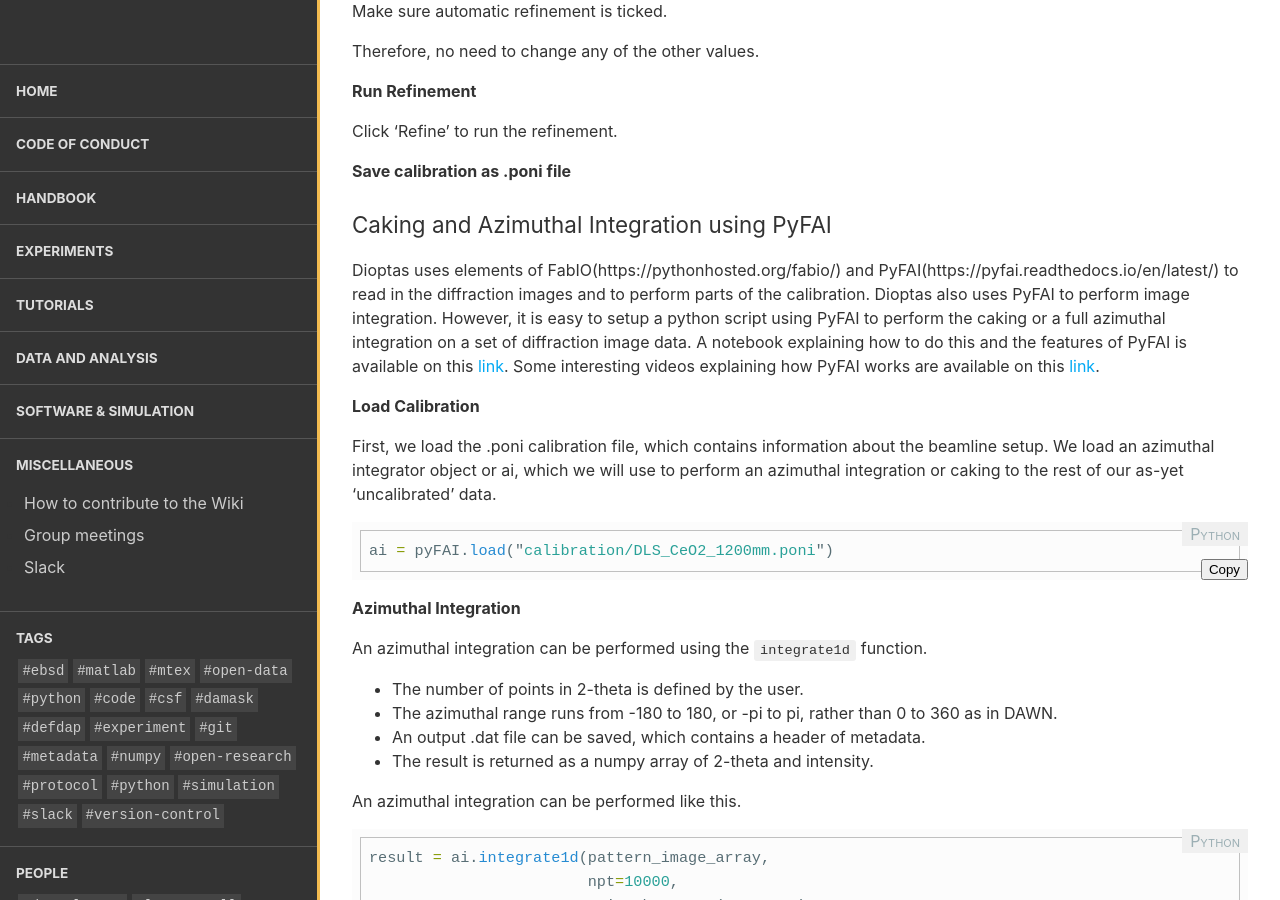
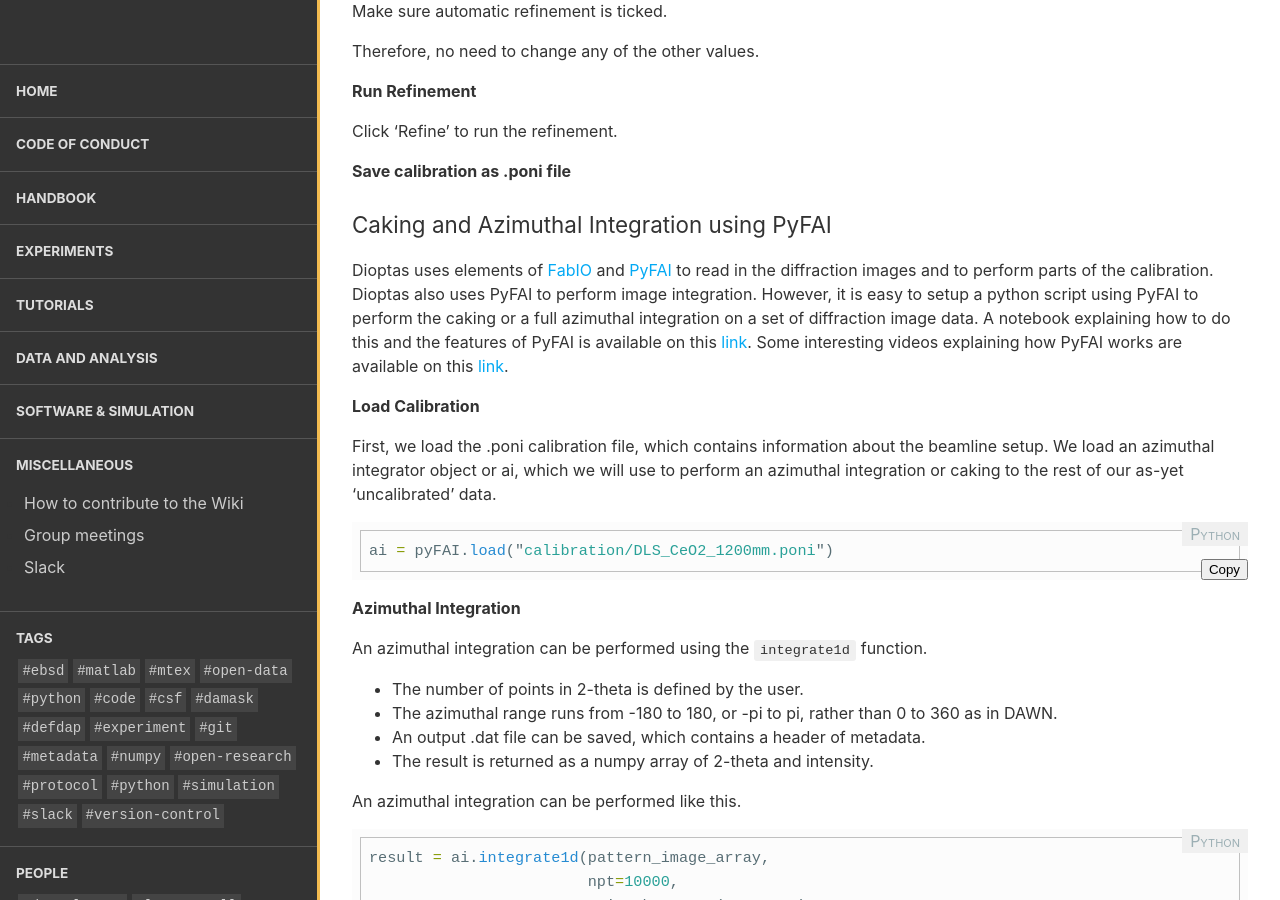
Before and after one commit to LightForm-group/wiki, a Jekyll site: the page built from collections/_tutorials/sxrd-caking-dioptas.md, in a window 1280 px wide and 900 px high, scrolled down 2176 px. Built offline with Jekyll 4.4.1, drawn with Linux system fonts in a browser that asks for light colours; nearby versions of some CDN libraries.

Commit message:
Update sxrd-caking-dioptas.md

```diff
--- a/collections/_tutorials/sxrd-caking-dioptas.md
+++ b/collections/_tutorials/sxrd-caking-dioptas.md
@@ -73,7 +73,7 @@ Click 'Refine' to run the refinement.
 
 ### Caking and Azimuthal Integration using PyFAI
 
-Dioptas uses elements of FabIO(https://pythonhosted.org/fabio/) and PyFAI(https://pyfai.readthedocs.io/en/latest/) to read in the diffraction images and to perform parts of the calibration. Dioptas also uses PyFAI to perform image integration. However, it is easy to setup a python script using PyFAI to perform the caking or a full azimuthal integration on a set of diffraction image data. A notebook explaining how to do this and the features of PyFAI is available on this [link](https://github.com/LightForm-group/pyFAI-integration-caking). Some interesting videos explaining how PyFAI works are available on this [link](http://www.silx.org/doc/pyFAI/dev/index.html#).
+Dioptas uses elements of [FabIO](https://pythonhosted.org/fabio/) and [PyFAI](https://pyfai.readthedocs.io/en/latest/) to read in the diffraction images and to perform parts of the calibration. Dioptas also uses PyFAI to perform image integration. However, it is easy to setup a python script using PyFAI to perform the caking or a full azimuthal integration on a set of diffraction image data. A notebook explaining how to do this and the features of PyFAI is available on this [link](https://github.com/LightForm-group/pyFAI-integration-caking). Some interesting videos explaining how PyFAI works are available on this [link](http://www.silx.org/doc/pyFAI/dev/index.html#).
 
 **Load Calibration**
 
```
